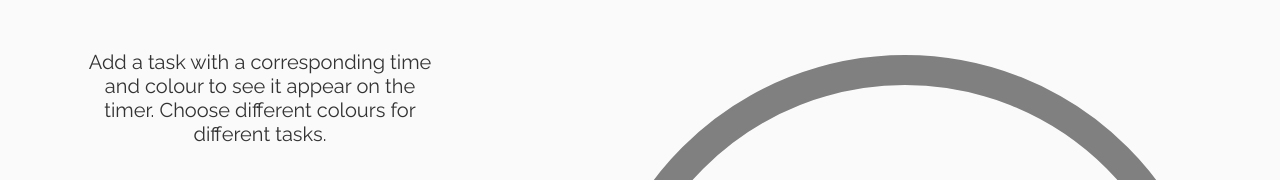
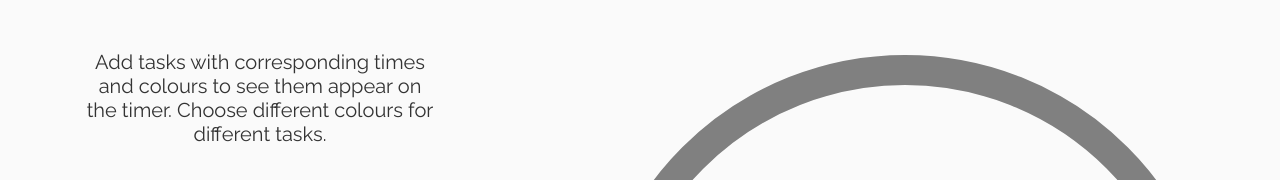
Before and after one commit to carolbarbosa101/PerfectlyPracticed, a Django app: page /timer/1/ in a window 1280 px wide; the page is wider, and only the part inside the window is pictured. Shown: the part 159-339 px from the top of that part. Run offline with Django 3.2, Linux system fonts and the light colour scheme; the visitor is signed in with stand-in values (Sample User, id 1); data comes from the database, SQL or seed files in the repository; data that the repository does not hold is empty; some libraries are stand-ins or nearby versions.

Commit message:
sentence change

```diff
--- a/timer/templates/timer/base_timer.html
+++ b/timer/templates/timer/base_timer.html
@@ -13,7 +13,7 @@
 {% block content%}
 <div class="row">
     <div class="col-md-4" id="input_section">
-        <h5 class="subtitles">Add a task with a corresponding time and colour to see it appear on the timer. Choose different colours for different tasks.</h5><br>
+        <h5 class="subtitles">Add tasks with corresponding times and colours to see them appear on the timer. Choose different colours for different tasks.</h5><br>
         <div class="row">
             <div class="col-md-7">
                 <label for="task_input">Task:</label>
```
